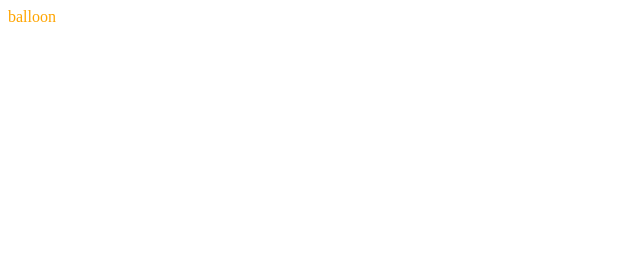
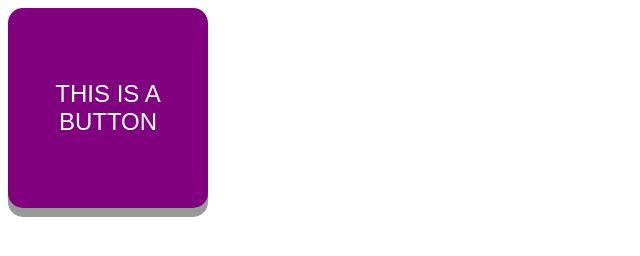
Before and after one commit to kittttttttttttttty/testmail2, a plain HTML site: page index.html in a window 1280 px wide. Shown: the whole page, without its empty margins (0-640 px from the left). Drawn offline with Linux system fonts and the light colour scheme.

Commit message:
Update index.html

```diff
--- a/index.html
+++ b/index.html
@@ -1 +1,36 @@
-<text style= "color: orange">balloon</text>
+<style>
+@keyframes test {
+ 20%   {background-color: red;}
+ 40%   {background-color: orange;}
+ 60%  {background-color: yellow;}
+ 80%  {background-color: lime;}
+ 90% {background-color: blue;}
+}
+.button {
+ padding: 15px 25px;
+ font-size: 24px;
+ text-align: center;
+ cursor: pointer;
+ outline: none;
+ color: #fff;
+ background-color: purple;
+ border: none;
+ border-radius: 15px;
+ box-shadow: 0 9px #999;
+ animation-name: test;
+ animation-duration: 1s;
+ animation-iteration-count: 100000000000000;
+ width: 200px;
+ height: 200px;
+ font-sh
+}
+
+.button:hover {background-color: #3e8e41}
+
+.button:active {
+ background-color: #3e8e41;
+ box-shadow: 0 1px #666;
+ transform: translateY(6px);
+}
+</style>
+<button class="button">THIS IS A BUTTON</button>
```
